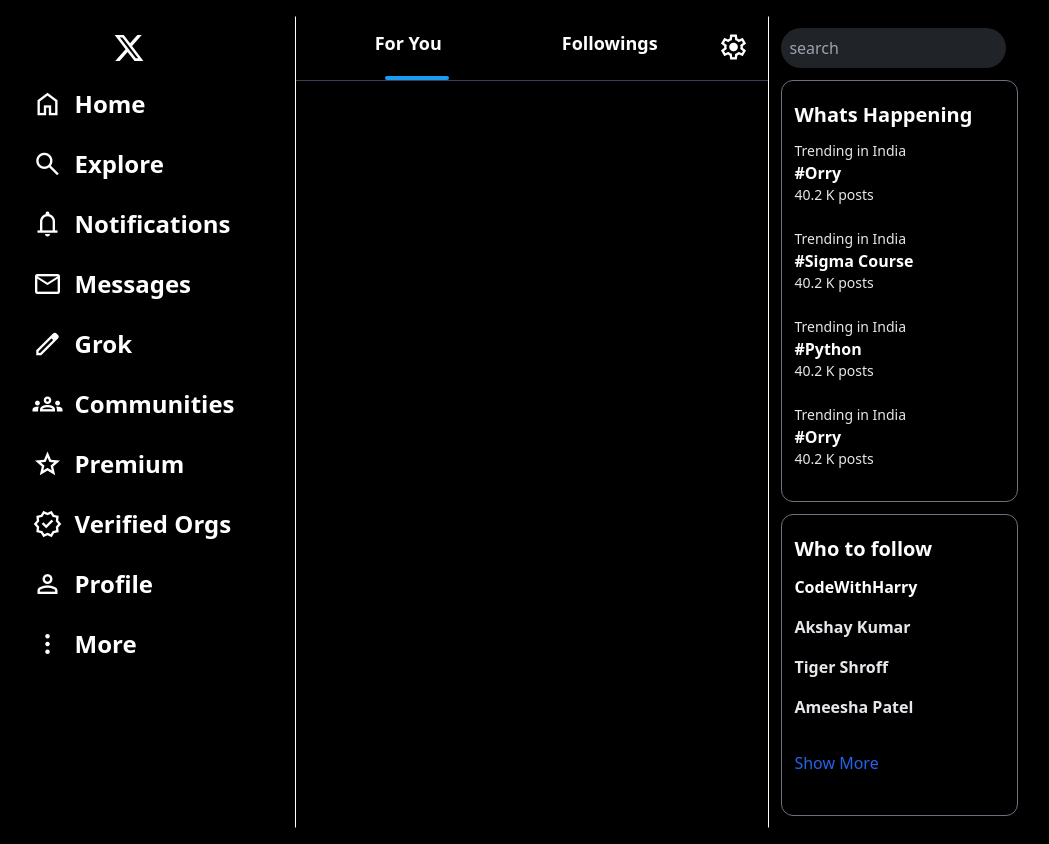
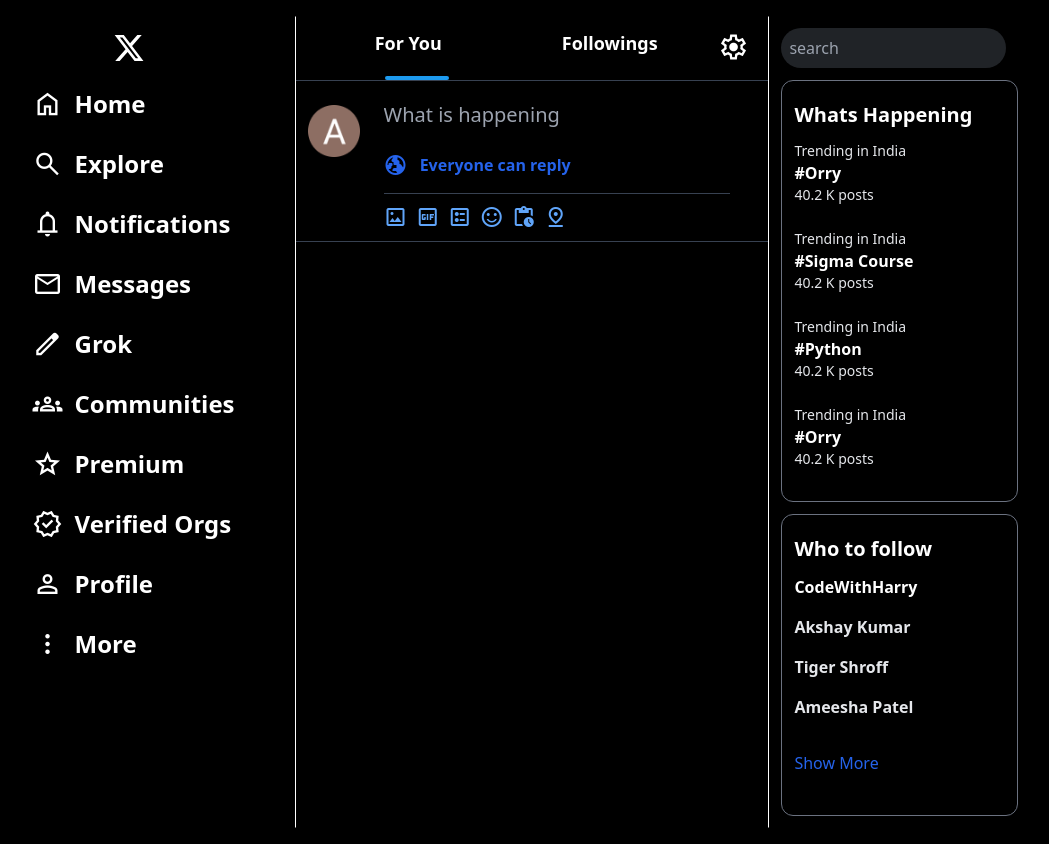
Before and after one commit to aushah1/Twitter-Clone, a website built with Vite: page index.html in a window 1280 px wide. Shown: the whole page, without its empty margins (37-1086 px from the left). Built offline with nearby package versions, Linux system fonts and the light colour scheme.

Commit message:
Completed search bar, profile photo and added blue icons

```diff
--- a/index.html
+++ b/index.html
@@ -96,7 +96,49 @@
             <span class="material-symbols-outlined text-3xl"> settings </span>
           </div>
         </div>
-        <div class="h-[1px] w-full bg-gray-700"></div>
+        <div class="line h-[1px] w-full bg-gray-700"></div>
+
+        <div class="what-is-hpng flex gap-3 my-3">
+          <div class="img m-3 w-16 cursor-pointer">
+            <img src="imgs/profile.png" alt="" />
+          </div>
+          <div class="w-full">
+            <input
+              class="w-full h-7 my-2 text-xl outline-none bg-black text-white"
+              type="text"
+              placeholder="What is happening" />
+
+            <div
+              class="globe text-blue-600 flex items-center gap-3 w-full my-4">
+              <span class="material-symbols-outlined"> globe_uk </span>
+              <span class="font-bold"> Everyone can reply</span>
+            </div>
+            <div class="line w-[90%] h-[0.2px] bg-gray-700 my-3"></div>
+
+            <div class="blue-icons flex gap-2 text-blue-400">
+              <span class="material-symbols-outlined cursor-pointer">
+                imagesmode
+              </span>
+              <span class="material-symbols-outlined cursor-pointer">
+                gif_box
+              </span>
+              <span class="material-symbols-outlined cursor-pointer">
+                ballot
+              </span>
+              <span class="material-symbols-outlined cursor-pointer">
+                sentiment_satisfied
+              </span>
+              <span class="material-symbols-outlined cursor-pointer">
+                pending_actions
+              </span>
+              <span class="material-symbols-outlined cursor-pointer">
+                pin_drop
+              </span>
+            </div>
+          </div>
+        </div>
+
+        <div class="line h-[1px] w-full bg-gray-700"></div>
       </div>
 
       <div class="third w-full">
```
Also changed, not shown: css/output.css, imgs/profile.png (added).
